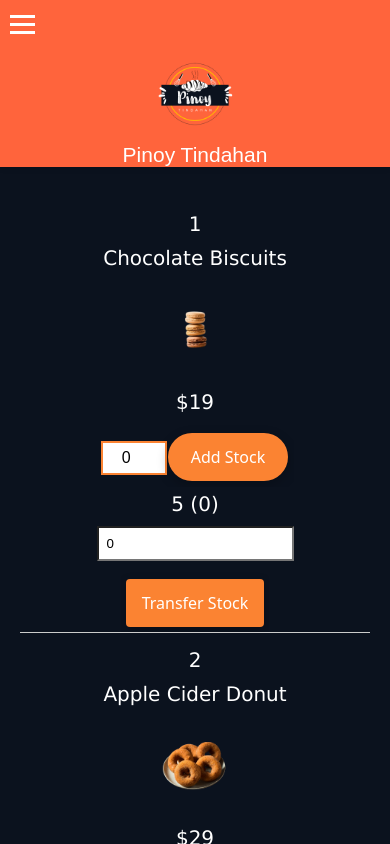
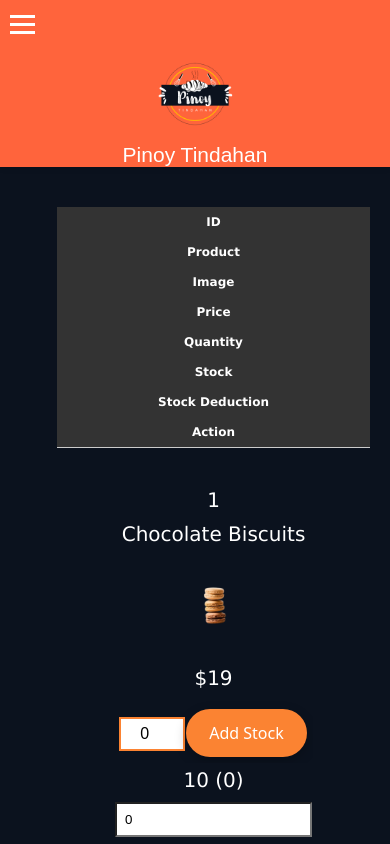
Before and after one commit to Sananali01/Bakery-POS, a React (Vite) app: page /Stock in a window 390 px wide. Built offline with nearby package versions, Linux system fonts and the light colour scheme.

Commit message:
Add files via upload

```diff
--- a/src/App.jsx
+++ b/src/App.jsx
@@ -16,7 +16,7 @@ import Login from "./Pages/Login";
 import SignUp from "./Pages/SignUp";
 import Checkout from "./Pages/Cart/Checkout";
 import CategoryPage from "./Pages/Categories/CategoryPage";
-import Cartsystem from "./Pages/Cart/Cartsystem";
+import Cartsystem from "./Pages/Cart/cartsystem";
 import Stock from "./Pages/Admin/Stock";
 
 export const UserAuthContext = createContext();
--- a/src/Components/Card/index.jsx
+++ b/src/Components/Card/index.jsx
@@ -41,6 +41,8 @@ function Card({ image, title, price, productId, stock, deductedAmount }) {
         Add to Cart
       </button>
     </div>
+
+
   );
 }
 
--- a/src/Pages/Admin/Stock.jsx
+++ b/src/Pages/Admin/Stock.jsx
@@ -55,8 +55,6 @@ function Stock() {
       }));
     }
   };
-
-
 
   return (
     <div className="stock-container">
--- a/src/Pages/Admin/stock.css
+++ b/src/Pages/Admin/stock.css
@@ -72,8 +72,142 @@
 }
 
 /* Responsive design for all breakpoints */
-  @media (max-width: 820px) {
-    /* Reduce font size and padding for better fit */
+
+
+
+
+@media (min-width: 1025px) and (max-width: 1140px) {
+
+  .stock-table tbody {
+    margin-top: 25px;
+    display: flex;
+    flex-wrap: wrap;
+}
+
+.stock-table thead tr{
+display: inline;
+}
+
+
+.stock-table tr {
+
+  margin-left: 65px;
+    margin-bottom: 10px;
+    display: flex;
+    flex-direction: column;
+    align-items: center;
+    text-align: center;
+}
+
+  .stock-table th,
+  .stock-table td {
+    padding: 10px;
+    font-size: 14px;
+  }
+
+}
+
+
+
+
+
+@media (max-width: 1024px) {
+
+
+  .stock-table tbody {
+    margin-top: 25px;
+    display: flex;
+    flex-wrap: wrap;
+}
+
+.stock-table thead tr{
+  display: inline;
+ }
+
+.stock-table tr {
+  margin-left: 37px;
+    margin-bottom: 10px;
+    display: flex;
+    flex-direction: column;
+    align-items: center;
+    text-align: center;
+}
+
+  .stock-table th,
+  .stock-table td {
+    padding: 10px;
+    font-size: 14px;
+  }
+
+
+  /* Further reduce font size for very small screens */
+  .stock-table th,
+  .stock-table td {
+    padding: 8px;
+    font-size: 12px;
+  }
+}
+
+@media (max-width: 1007px) {
+  .stock-table thead tr{
+    display: inline;
+   }
+
+
+  .stock-table tbody {
+    margin-top: 25px;
+    display: flex;
+    flex-wrap: wrap;
+}
+
+
+.stock-table tr {
+  margin-left: 64px;
+    margin-bottom: 10px;
+    display: flex;
+    flex-direction: column;
+    align-items: center;
+    text-align: center;
+}
+
+  .stock-table th,
+  .stock-table td {
+    padding: 10px;
+    font-size: 14px;
+  }
+
+
+  /* Further reduce font size for very small screens */
+  .stock-table th,
+  .stock-table td {
+    padding: 8px;
+    font-size: 12px;
+  }
+}
+@media (max-width: 850px) {
+
+  .stock-table thead tr{
+    display: inline;
+   }
+
+
+  .stock-table tbody {
+    margin-top: 25px;
+    display: flex;
+    flex-wrap: wrap;
+}
+
+
+
+.stock-table tr {
+  margin-left: 37px;
+    margin-bottom: 10px; /* Add spacing between rows */
+    display: flex;
+    flex-direction: column;
+    align-items: center; /* Center-align table rows */
+    text-align: center; /* Center-align table cell text */
+}
+
   .stock-table th,
   .stock-table td {
     padding: 10px;
@@ -90,11 +224,12 @@
 }
 
 
-  @media (max-width: 650px) {
-    /* Hide the table header */
-    .stock-table thead {
-        display: none;
+@media (max-width: 767px) {
+  .stock-table thead tr{
+    display: inline;
    }
+
+
 
   /* Adjust table body styles */
   .stock-table tbody {
@@ -117,3 +252,32 @@
       padding: 5px;
   }
 }
+
+
+
+@media (max-width: 560px) {
+.stock-table thead tr{
+  display: grid;
+ }
+
+
+.stock-table tbody {
+    display: block; /* Enable vertical scrolling for the table body */
+}
+
+
+.stock-table tr {
+    margin-bottom: 10px; /* Add spacing between rows */
+    display: flex;
+    flex-direction: column;
+    align-items: center; /* Center-align table rows */
+    text-align: center; /* Center-align table cell text */
+}
+
+
+/* Remove table cell padding for small screens */
+.stock-table td {
+    font-size: 20px;
+    padding: 5px;
+}
+}
--- a/src/Pages/Cart/cartitem.jsx
+++ b/src/Pages/Cart/cartitem.jsx
@@ -4,6 +4,7 @@ import "./cart.css";
 
 function CartItem({ item, onRemoveFromCart, onUpdateQuantity }) {
   const [quantity, setQuantity] = useState(item.quantity);
+  console.log()
 
   const handleIncrement = () => {
     const newQuantity = quantity + 1;
--- a/src/Pages/Product/productData.jsx
+++ b/src/Pages/Product/productData.jsx
@@ -41,7 +41,7 @@ const productData = [
    image: productImage1,
    category: "Cookies",
    rating: { rate: 4.5, count: 10 },
-   stock: 5,
+   stock: 10,
  },
   // Product 2
  {
@@ -52,7 +52,7 @@ const productData = [
    image: productImage2,
    category: "Donuts",
    rating: { rate: 4.0, count: 8 },
-   stock: 0,
+   stock: 10,
  },
   // Product 3
  {
@@ -63,7 +63,7 @@ const productData = [
    image: productImage3,
    category: "Donuts",
    rating: { rate: 4.2, count: 12 },
-   stock: 0,
+   stock: 10,
  },
   // Product 4
  {
@@ -74,7 +74,7 @@ const productData = [
    image: productImage4,
    category: "Pie",
    rating: { rate: 4.8, count: 15 },
-   stock: 0,
+   stock: 10,
  },
   // Product 5
  {
@@ -85,7 +85,7 @@ const productData = [
    image: productImage5,
    category: "Pie",
    rating: { rate: 3.9, count: 7 },
-   stock: 0,
+   stock: 10,
  },
   // Product 6
  {
@@ -96,7 +96,7 @@ const productData = [
    image: productImage6,
    category: "Beverages",
    rating: { rate: 4.4, count: 11 },
-   stock: 0,
+   stock: 10,
  },
   // Product 7
  {
@@ -107,7 +107,7 @@ const productData = [
    image: productImage7,
    category: "Beverages",
    rating: { rate: 3.7, count: 9 },
-   stock: 0,
+   stock: 10,
  },
  // Product 8
  {
@@ -118,7 +118,7 @@ const productData = [
    image: productImage8,
    category: "Candy",
    rating: { rate: 4.1, count: 13 },
-   stock: 0,
+   stock: 10,
  },
  // Product 9
  {
@@ -129,7 +129,7 @@ const productData = [
    image: productImage9,
    category: "Bread",
    rating: { rate: 4.6, count: 14 },
-   stock: 0,
+   stock: 10,
  },
  // Product 10
  {
@@ -140,7 +140,7 @@ const productData = [
    image: productImage10,
    category: "Cakes",
    rating: { rate: 4.2, count: 11 },
-   stock: 0,
+   stock: 10,
  },
  // Product 11
  {
@@ -151,7 +151,7 @@ const productData = [
    image: productImage11,
    category: "Bread",
    rating: { rate: 4.7, count: 17 },
-   stock: 0,
+   stock: 10,
  },
  // Product 12
  {
@@ -162,7 +162,7 @@ const productData = [
    image: productImage12,
    category: "Cakes",
    rating: { rate: 4.3, count: 9 },
-   stock: 0,
+   stock: 10,
  },
  // Product 13
  {
@@ -173,7 +173,7 @@ const productData = [
    image: productImage13,
    category: "Cakes",
    rating: { rate: 4.5, count: 10 },
-   stock: 0,
+   stock: 10,
  },
  // Product 14
  {
@@ -184,7 +184,7 @@ const productData = [
    image: productImage14,
    category: "Bread",
    rating: { rate: 4.0, count: 8 },
-   stock: 0,
+   stock: 10,
  },
  // Product 15
  {
@@ -195,7 +195,7 @@ const productData = [
    image: productImage15,
    category: "Cakes",
    rating: { rate: 4.2, count: 12 },
-   stock: 0,
+   stock: 10,
  },
  // Product 16
  {
@@ -206,7 +206,7 @@ const productData = [
    image: productImage16,
    category: "Bread",
    rating: { rate: 4.6, count: 16 },
-   stock: 0,
+   stock: 10,
  },
   // Product 17
   {
@@ -217,7 +217,7 @@ const productData = [
    image: productImage17,
    category: "Bread",
    rating: { rate: 4.3, count: 12 },
-   stock: 0,
+   stock: 10,
  },
  // Product 18
  {
@@ -228,7 +228,7 @@ const productData = [
    image: productImage18,
    category: "Bread",
    rating: { rate: 4.7, count: 15 },
-   stock: 0,
+   stock: 10,
  },
  // Product 19
  {
@@ -239,7 +239,7 @@ const productData = [
    image: productImage19,
    category: "Bread",
    rating: { rate: 4.8, count: 18 },
-   stock: 0,
+   stock: 10,
  },
  // Product 20
  {
@@ -250,7 +250,7 @@ const productData = [
    image: productImage20,
    category: "Cakes",
    rating: { rate: 4.5, count: 14 },
-   stock: 0,
+   stock: 10,
  },
  // Product 21
  {
@@ -261,7 +261,7 @@ const productData = [
    image: productImage21,
    category: "Candy",
    rating: { rate: 4.2, count: 9 },
-   stock: 0,
+   stock: 10,
  },
  // Product 22
  {
@@ -272,7 +272,7 @@ const productData = [
    image: productImage22,
    category: "Cakes",
    rating: { rate: 4.9, count: 20 },
-   stock: 0,
+   stock: 10,
  },
  // Product 23
  {
@@ -283,7 +283,7 @@ const productData = [
    image: productImage23,
    category: "Cakes",
    rating: { rate: 4.4, count: 11 },
-   stock: 0,
+   stock: 10,
  },
 
  // Product 24
@@ -295,7 +295,7 @@ const productData = [
    image: productImage24,
    category: "Cookies",
    rating: { rate: 4.0, count: 8 },
-   stock: 0,
+   stock: 10,
  },
  // Product 25
  {
@@ -306,7 +306,7 @@ const productData = [
    image: productImage25,
    category: "Cookies",
    rating: { rate: 4.3, count: 13 },
-   stock: 0,
+   stock: 10,
  },
  // Product 26
  {
@@ -317,7 +317,7 @@ const productData = [
    image: productImage26,
    category: "Beverages",
    rating: { rate: 4.6, count: 16 },
-   stock: 0,
+   stock: 10,
  },
  // Product 27
  {
@@ -328,7 +328,7 @@ const productData = [
    image: productImage27,
    category: "Beverages",
    rating: { rate: 4.2, count: 12 },
-   stock: 0,
+   stock: 10,
  },
  // Product 28
  {
@@ -339,7 +339,7 @@ const productData = [
    image: productImage28,
    category: "Pie",
    rating: { rate: 4.5, count: 14 },
-   stock: 0,
+   stock: 10,
  },
  // Product 29
  {
@@ -350,7 +350,7 @@ const productData = [
    image: productImage29,
    category: "Pie",
    rating: { rate: 4.4, count: 10 },
-   stock: 0,
+   stock: 10,
  },
 
  // Product 30
@@ -362,7 +362,7 @@ const productData = [
    image: productImage30,
    category: "Donuts",
    rating: { rate: 4.7, count: 19 },
-   stock: 0,
+   stock: 10,
  },
  {
    id: 31,
@@ -372,7 +372,7 @@ const productData = [
    image: productImage31,
    category: "Donuts",
    rating: { rate: 4.7, count: 19 },
-   stock: 0,
+   stock: 10,
  },
  {
    id: 32,
@@ -382,7 +382,7 @@ const productData = [
    image: productImage32,
    category: "Cookies",
    rating: { rate: 4.7, count: 19 },
-   stock: 0,
+   stock: 10,
  },
 ];
 
```
Lines whose indentation alone changed are shown as unchanged.
